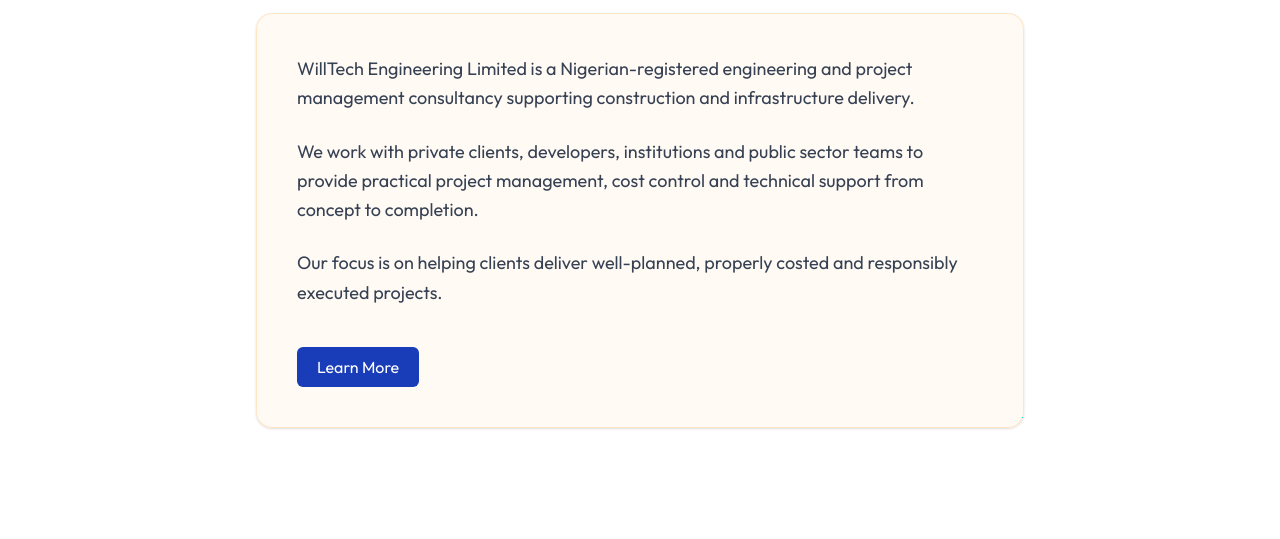
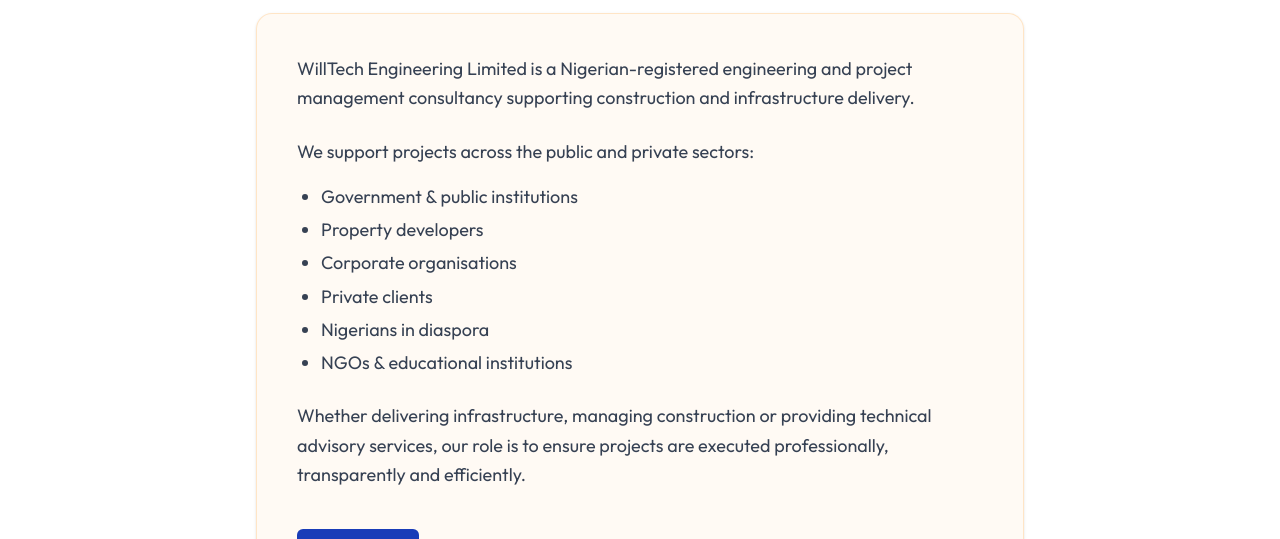
Before and after one commit to hyperexchange-tech/willtech, a Next.js app: page / in a window 1280 px wide. Shown: the part 1560-2099 px from the top of the page. Built offline with nearby package versions, Linux system fonts and the light colour scheme.

Commit message:
Enhance About section with project support details
Added a list of project support sectors and enhanced project execution description.

```diff
--- a/components/About.tsx
+++ b/components/About.tsx
@@ -21,11 +21,23 @@
                 >
                     <p className="text-gray-700 text-lg leading-relaxed mb-6">
                         WillTech Engineering Limited is a Nigerian-registered engineering and project management consultancy supporting construction and infrastructure delivery.                    </p>
-                    <p className="text-gray-700 text-lg leading-relaxed mb-6">
-                        We work with private clients, developers, institutions and public sector teams to provide practical project management, cost control and technical support from concept to completion.                    </p>
-                    <p className="text-gray-700 text-lg leading-relaxed">
-                        Our focus is on helping clients deliver well-planned, properly costed and responsibly executed projects.
-                    </p>
+<p className="text-gray-700 text-lg leading-relaxed mb-4">
+  We support projects across the public and private sectors:
+</p>
+
+<ul className="text-gray-700 text-lg leading-relaxed list-disc pl-6 mb-6 space-y-1">
+  <li>Government & public institutions</li>
+  <li>Property developers</li>
+  <li>Corporate organisations</li>
+  <li>Private clients</li>
+  <li>Nigerians in diaspora</li>
+  <li>NGOs & educational institutions</li>
+</ul>
+
+<p className="text-gray-700 text-lg leading-relaxed">
+  Whether delivering infrastructure, managing construction or providing technical advisory services, our role is to ensure projects are executed professionally, transparently and efficiently.
+</p>
+
 
                     <div className="mt-6">
                         <Link
```
